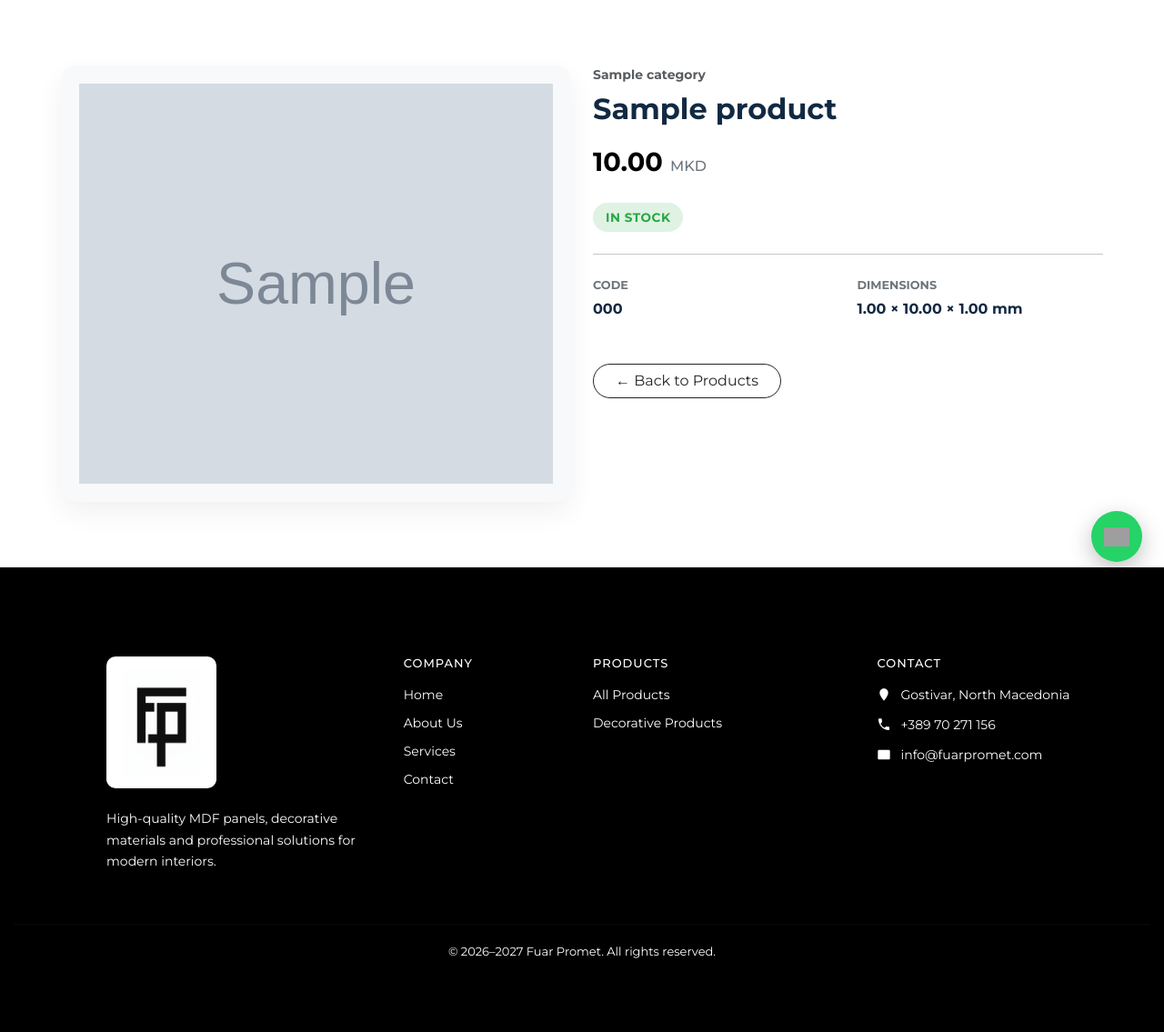
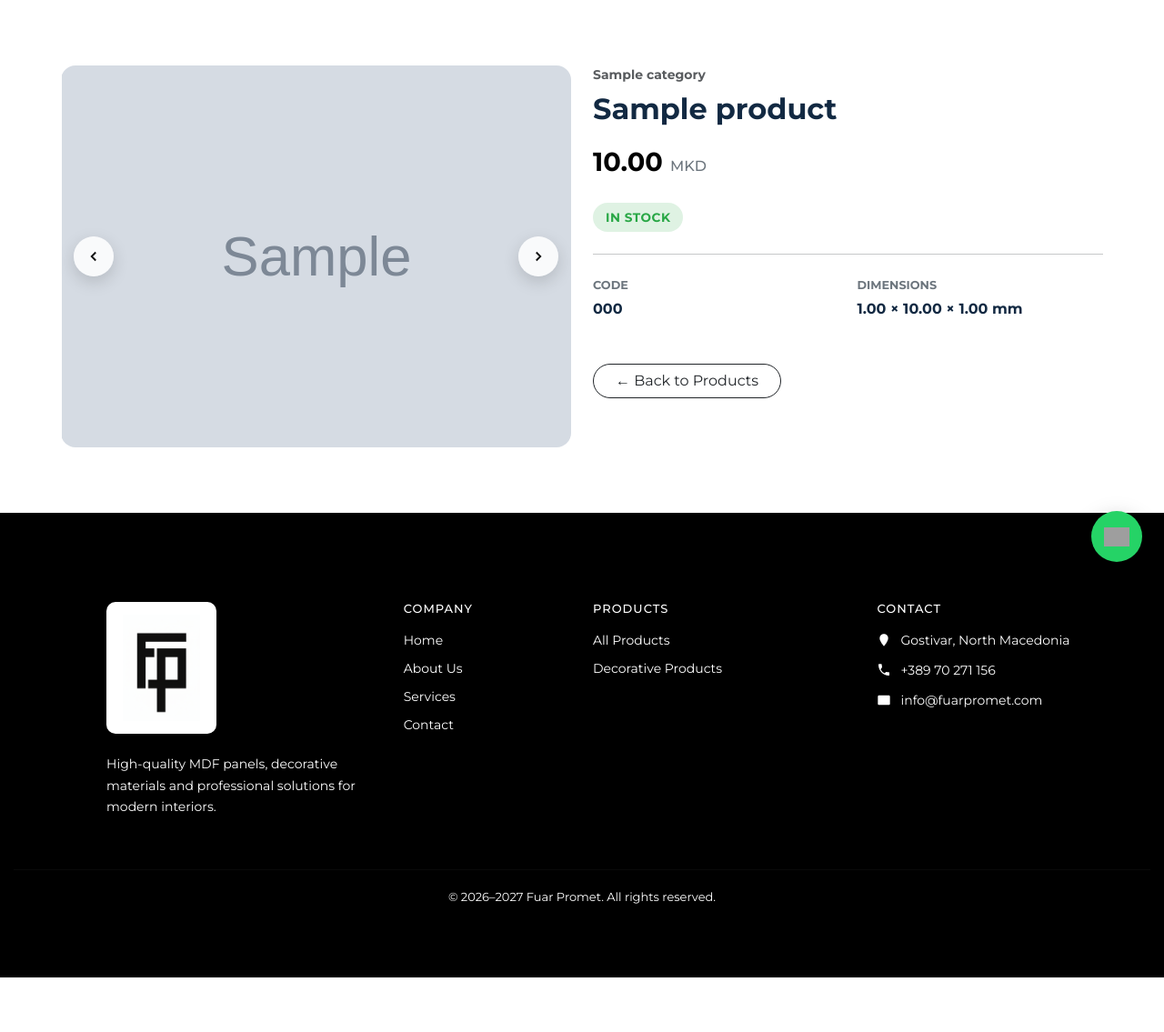
Before and after one commit to aysunsuleymanii/FuarPromet, a Django app: page /product/1/ in a window 1280 px wide. Shown: the part 158-1293 px from the top of the page at 91% size. After the commit the page ends 1233 px from the top, so only its background shows below. Run offline with Django 5.2, Linux system fonts and the light colour scheme; tables that the repository leaves empty hold one stand-in row (values such as "Sample post"); grey boxes marked "Sample" are stand-in pictures; grey boxes are pictures that could not be loaded.

Commit message:
multiple image model change

```diff
--- a/fuar_promet_web/fuar_promet/models.py
+++ b/fuar_promet_web/fuar_promet/models.py
@@ -52,6 +52,20 @@ class Product(models.Model):
                 })
 
 
+class ProductImage(models.Model):
+    product = models.ForeignKey(
+        Product,
+        on_delete=models.CASCADE,
+        related_name="images"
+    )
+    image = models.ImageField(upload_to='products/gallery/')
+    alt_text = models.CharField(max_length=150, blank=True)
+
+    def __str__(self):
+        return f"Image for {self.product.name}"
+
+
+
 class Service(models.Model):
     name = models.CharField(max_length=150)
     description = models.TextField(blank=True, null=True)
--- a/fuar_promet_web/fuar_promet/templates/product_detail.html
+++ b/fuar_promet_web/fuar_promet/templates/product_detail.html
@@ -35,13 +35,36 @@
 
         <!-- PRODUCT IMAGE -->
         <div class="col-lg-6">
-            <div class="product-image-card">
+           <div class="product-gallery">
+            <div class="gallery-image-wrapper">
+
                 {% if product.image %}
-                    <img src="{{ product.image.url }}" alt="{{ product.name }}" class="product-detail-img">
-                {% else %}
-                    <img src="{% static 'placeholder-elegant.png' %}" alt="{% trans 'No image available' %}">
+                    <img src="{{ product.image.url }}"
+                         class="product-detail-img gallery-img active">
                 {% endif %}
+
+                {% for img in product.images.all %}
+                    <img src="{{ img.image.url }}"
+                         class="product-detail-img gallery-img">
+                {% endfor %}
+
+                <button class="gallery-btn prev" aria-label="Previous image">
+                    <svg viewBox="0 0 24 24">
+                        <path d="M15 18l-6-6 6-6"/>
+                    </svg>
+                </button>
+
+                <button class="gallery-btn next" aria-label="Next image">
+                    <svg viewBox="0 0 24 24">
+                        <path d="M9 6l6 6-6 6"/>
+                    </svg>
+                </button>
+
+
             </div>
+        </div>
+
+
         </div>
 
         <!-- PRODUCT INFO -->
@@ -106,4 +129,29 @@
         </div>
     </div>
 </div>
+
+<script>
+    document.addEventListener("DOMContentLoaded", () => {
+    const images = document.querySelectorAll(".gallery-img");
+    const next = document.querySelector(".gallery-btn.next");
+    const prev = document.querySelector(".gallery-btn.prev");
+
+    let index = 0;
+
+    function showImage(i) {
+        images.forEach(img => img.classList.remove("active"));
+        images[i].classList.add("active");
+    }
+
+    next.addEventListener("click", () => {
+        index = (index + 1) % images.length;
+        showImage(index);
+    });
+
+    prev.addEventListener("click", () => {
+        index = (index - 1 + images.length) % images.length;
+        showImage(index);
+    });
+});
+</script>
 {% endblock %}
--- a/fuar_promet_web/static/style.css
+++ b/fuar_promet_web/static/style.css
@@ -1844,3 +1844,83 @@ img:not(.product-detail-img):not(.product-img) {
     position: absolute;
     inset: 0;
 }
+
+
+
+.product-gallery {
+    position: relative;
+    overflow: hidden;
+}
+
+.gallery-image-wrapper {
+    position: relative;
+    width: 100%;
+    aspect-ratio: 1 / 1;      /* ✅ square frame (best for products) */
+    max-height: 420px;
+    display: flex;
+    align-items: center;
+    justify-content: center;
+}
+
+
+
+.product-detail-img {
+    max-height: 500px;
+    width: 100%;
+    object-fit: contain;
+}
+
+.gallery-img {
+    display: none;
+    width: 100%;
+    border-radius: 16px;
+}
+
+
+.gallery-img.active {
+    display: block;
+}
+
+.gallery-btn {
+    position: absolute;
+    top: 50%;
+    width: 44px;
+    height: 44px;
+    border-radius: 50%;
+    border: none;
+    background: rgba(255,255,255,.85);
+    backdrop-filter: blur(6px);
+    box-shadow: 0 6px 18px rgba(0,0,0,.15);
+    color: #111;
+    font-size: 26px;
+    cursor: pointer;
+
+    transform: translateY(-50%);
+
+    display: flex;
+    align-items: center;
+    justify-content: center;
+}
+
+
+.product-gallery:hover .gallery-btn {
+    opacity: 1;
+}
+
+.gallery-btn:hover {
+    background: #111;
+    color: #fff;
+    transform: translateY(-50%) scale(1.05);
+}
+
+.gallery-btn.prev { left: 14px; }
+.gallery-btn.next { right: 14px; }
+
+
+.gallery-btn svg {
+    width: 18px;
+    height: 18px;
+    stroke: currentColor;
+    stroke-width: 2.5;
+    fill: none;
+}
```
Also changed, not shown: fuar_promet_web/fuar_promet/admin.py (+7 -0 lines), fuar_promet_web/fuar_promet/migrations/0007_alter_product_brand_productimage.py (added).
